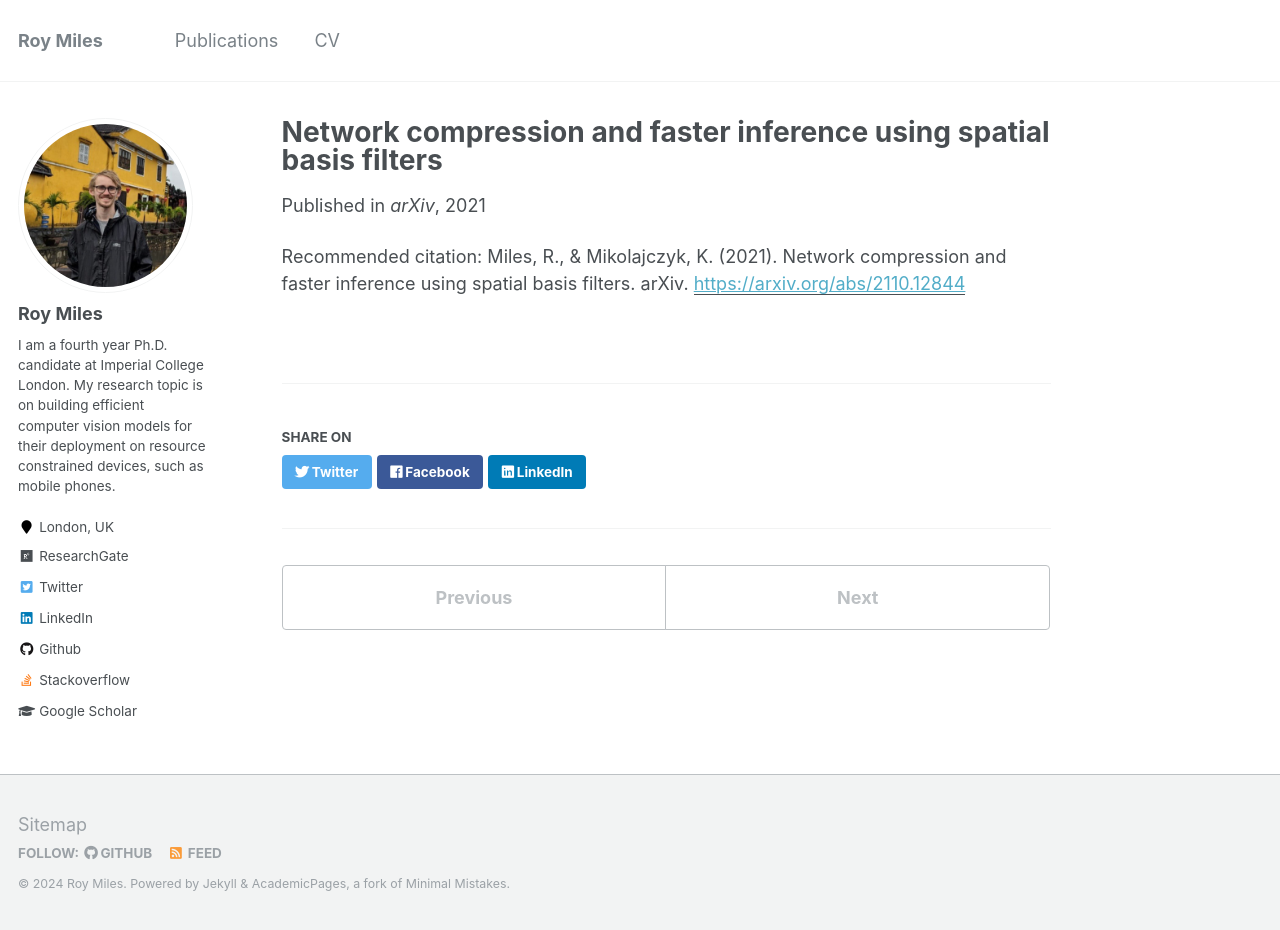
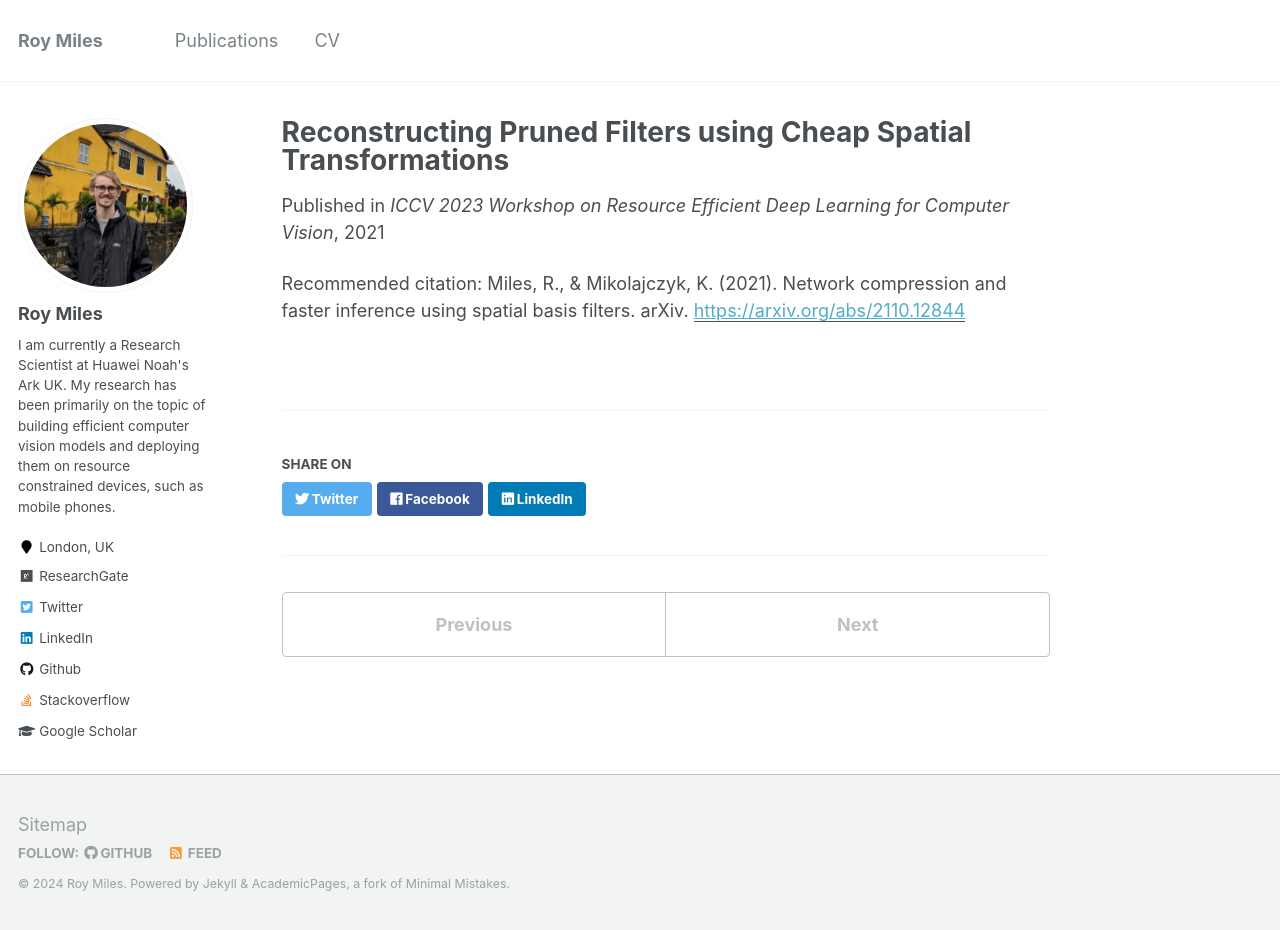
Before and after one commit to roymiles/roymiles.github.io, a Jekyll site: the page built from _publications/2021-10-25-reconstructing-pruned-filters-using-cheap-transformations.md, in a window 1280 px wide and 930 px high. Built offline with Jekyll 4.4.1, drawn with Linux system fonts in a browser that asks for light colours.

Commit message:
update config and titles

```diff
--- a/_config.yml
+++ b/_config.yml
@@ -83,7 +83,7 @@ analytics:
 author:
   name             : "Roy Miles"
   avatar           : "profile.jpg"
-  bio              : "I am a fourth year Ph.D. candidate at Imperial College London. My research topic is on building efficient computer vision models for their deployment on resource constrained devices, such as mobile phones."
+  bio              : "I am currently a Research Scientist at Huawei Noah's Ark UK. My research has been primarily on the topic of building efficient computer vision models and deploying them on resource constrained devices, such as mobile phones."
   location         : "London, UK"
   employer         :
   pubmed           :
--- a/_publications/2021-10-25-reconstructing-pruned-filters-using-cheap-transformations.md
+++ b/_publications/2021-10-25-reconstructing-pruned-filters-using-cheap-transformations.md
@@ -1,5 +1,5 @@
 ---
-title: "Network compression and faster inference using spatial basis filters"
+title: "Reconstructing Pruned Filters using Cheap Spatial Transformations"
 collection: publications
 permalink: /publication/2021-10-25-reconstructing-pruned-filters-using-cheap-transformations
 excerpt: 'In this paper, we proposed the use of spatial basis filters
@@ -9,7 +9,7 @@ replaced with cheap spatial transformations from the remaining non-pruned filter
 to achieve comparable or improved results on the image
 classification task across a range of datasets and architectures.'
 date: 2021-10-25
-venue: 'arXiv'
+venue: 'ICCV 2023 Workshop on Resource Efficient Deep Learning for Computer Vision'
 paperurl: 'https://arxiv.org/abs/2110.12844'
 citation: 'Miles, R., & Mikolajczyk, K. (2021). Network compression and faster inference using spatial basis filters. arXiv.'
 figure: '/images/expressive_conv_overview.svg'
```
Also changed, not shown: _publications/2023-03-26-training-dynamics-distillation.md (+2 -2 lines).
